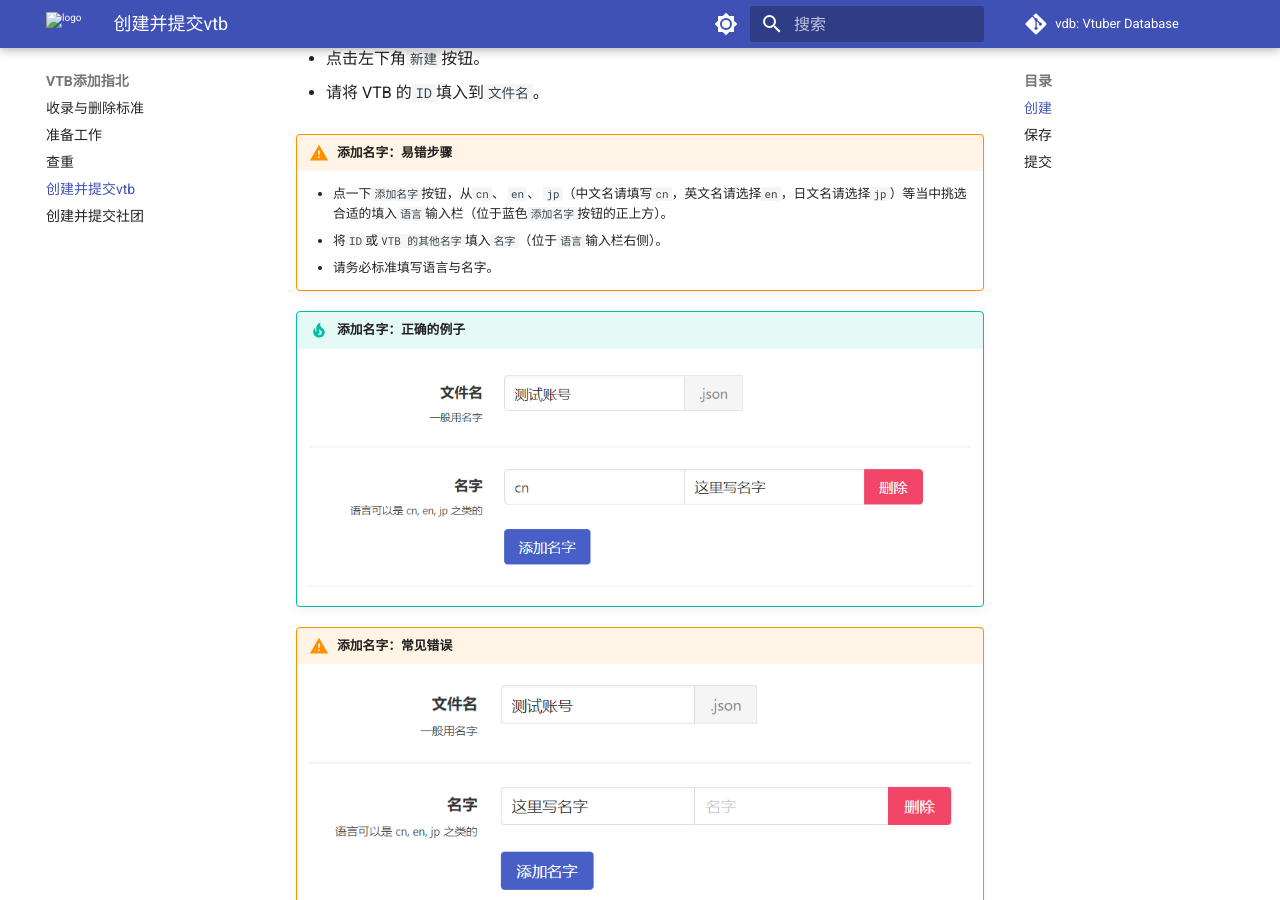
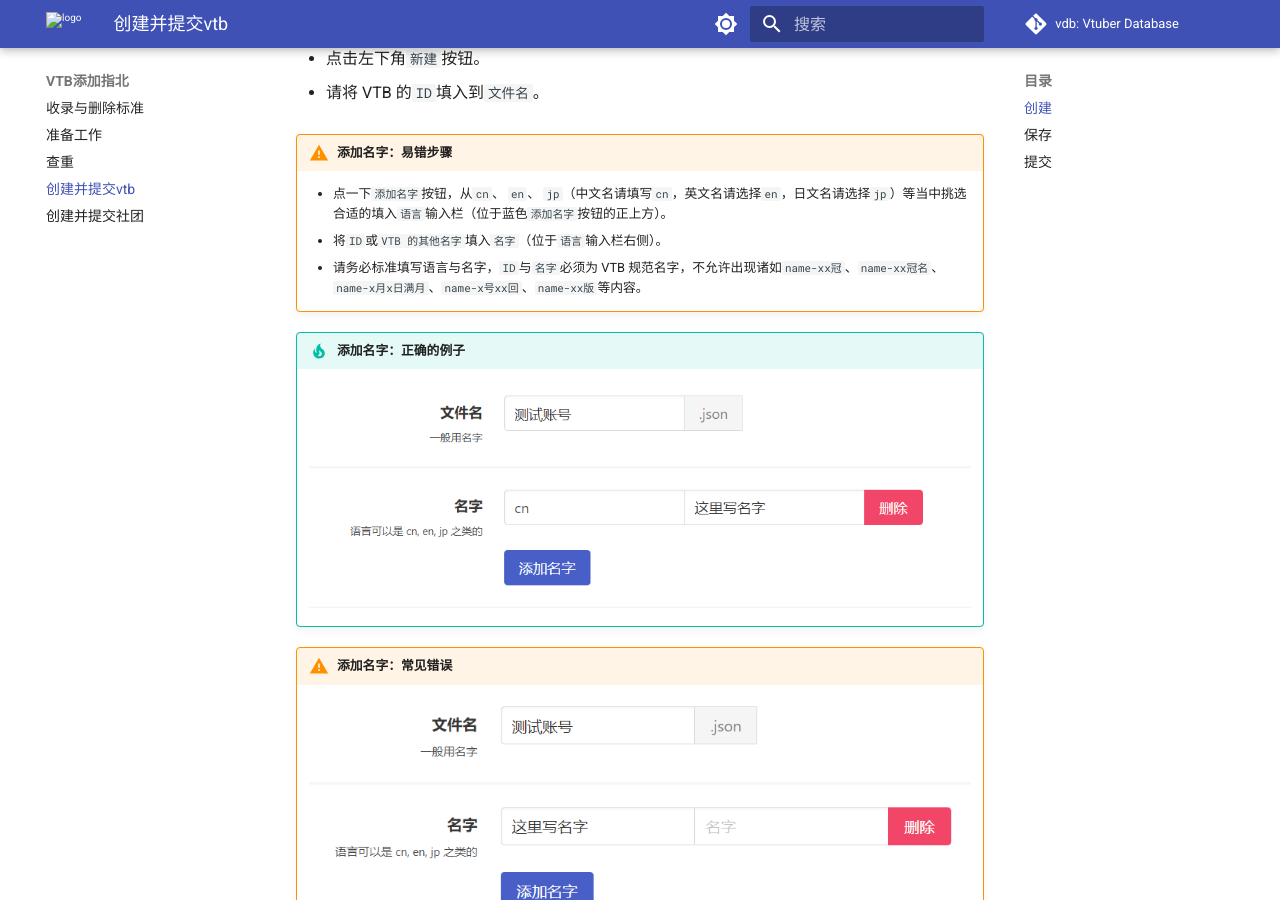
Before and after one commit to Radekyspec/docs.vtbs.top, an MkDocs documentation site: the page built from docs/wiki/create.md, in a window 1280 px wide and 900 px high, scrolled down 611 px. Built offline with MkDocs 1.6.1 and Material for MkDocs 9.7.7, drawn with Linux system fonts in a browser that asks for light colours; comment, search, counter and statistics services are not loaded.

Commit message:
Update create.md

```diff
--- a/docs/wiki/create.md
+++ b/docs/wiki/create.md
@@ -11,7 +11,7 @@
 !!! warning "添加名字：易错步骤"
     * 点一下`添加名字`按钮，从`cn`、 `en`、 `jp`（中文名请填写`cn`，英文名请选择`en`，日文名请选择`jp`）等当中挑选合适的填入`语言`输入栏（位于蓝色`添加名字`按钮的正上方）。
     * 将`ID`或`VTB 的其他名字`填入`名字`（位于`语言`输入栏右侧）。
-    * 请务必标准填写语言与名字。
+    * 请务必标准填写语言与名字，`ID`与`名字`必须为 VTB 规范名字，不允许出现诸如`name-xx冠`、`name-xx冠名`、`name-x月x日满月`、`name-x号xx回`、`name-xx版`等内容。
 
 !!! tip "添加名字：正确的例子"
     ![image](../assets/create-vtb-name-correct.PNG)
```
